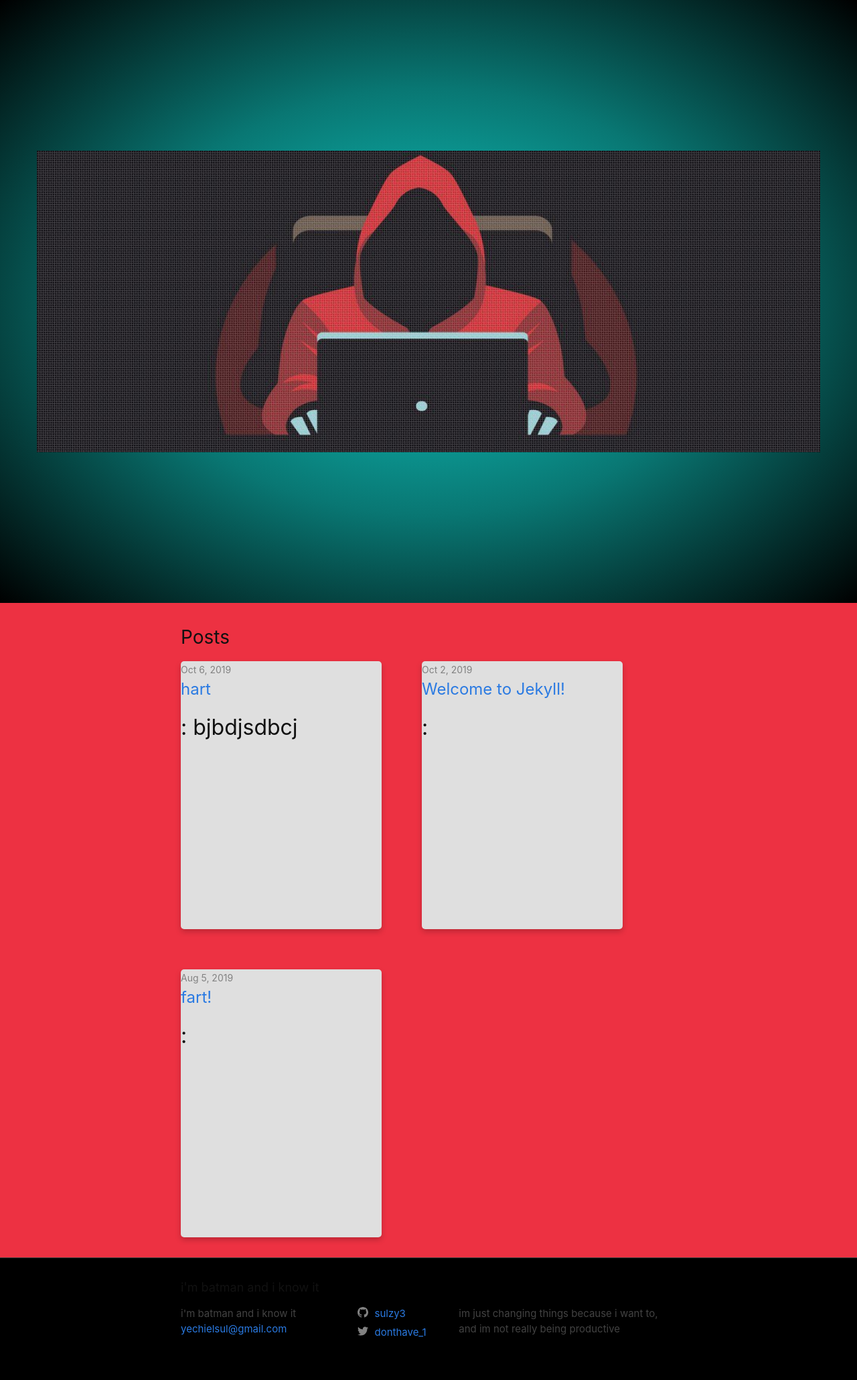
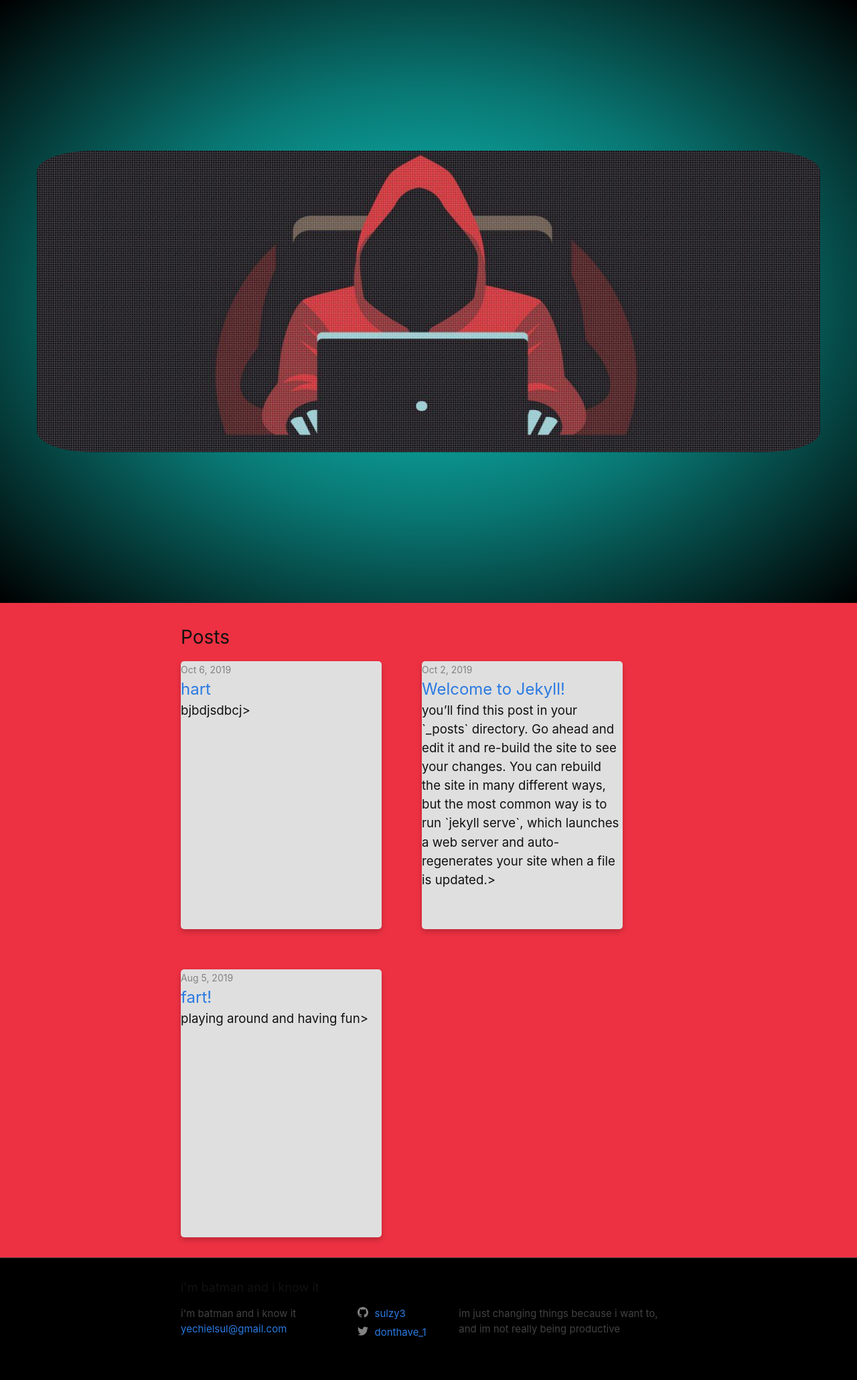
Before and after one commit to capslock-bmdc/capslock-website, a Jekyll site: the page built from test2/index.markdown, in a window 1280 px wide. Shown: the whole page at 67% size. Built offline with Jekyll 4.4.1, drawn with Linux system fonts in a browser that asks for light colours.

Commit message:
stupid mistakes fixed

```diff
--- a/test2/_layouts/home.html
+++ b/test2/_layouts/home.html
@@ -18,6 +18,7 @@ layout: default
     <h2 class="post-list-heading">{{ page.list_title | default: "Posts" }}</h2>
     <div class="post-list">
       {%- for post in site.posts -%}
+      <!-- need to add backgound image -->
       <div class="card" >
         {%- assign date_format = site.minima.date_format | default: "%b %-d, %Y" -%}
         <span class="post-meta">{{ post.date | date: date_format }}</span>
@@ -25,9 +26,9 @@ layout: default
           <a class="post-link" href="{{ post.url | relative_url }}">
             {{ post.title | escape }}
           </a>
-          <h1>:
-            {{ post.description }}
-          </h1>
+
+            {{ post.description }}<!--need to add a limter-->>
+
         </h3>
         {%- if site.show_excerpts -%}
           {{ post.excerpt }}
--- a/test2/_posts/2019-10-02-welcome-to-jekyll.markdown
+++ b/test2/_posts/2019-10-02-welcome-to-jekyll.markdown
@@ -3,7 +3,7 @@ layout: post
 title:  "Welcome to Jekyll!"
 date:   2019-10-02 19:39:25 +0300
 categories: jekyll update
-discription: you’ll find this post in your `_posts` directory. Go ahead and edit it and re-build the site to see your changes. You can rebuild the site in many different ways, but the most common way is to run `jekyll serve`, which launches a web server and auto-regenerates your site when a file is updated.
+description: you’ll find this post in your `_posts` directory. Go ahead and edit it and re-build the site to see your changes. You can rebuild the site in many different ways, but the most common way is to run `jekyll serve`, which launches a web server and auto-regenerates your site when a file is updated.
 
 ---
 You’ll find this post in your `_posts` directory. Go ahead and edit it and re-build the site to see your changes. You can rebuild the site in many different ways, but the most common way is to run `jekyll serve`, which launches a web server and auto-regenerates your site when a file is updated.
--- a/test2/_posts/2019-12-15-test2.md
+++ b/test2/_posts/2019-12-15-test2.md
@@ -2,6 +2,7 @@
 layout: post
 title:  "fart!"
 date: 2019-08-05  19:39:25 +0300
+description: playing around and having fun
 ---
 You’ll find this post in your `_posts` directory. Go ahead and edit it and re-build the site to see your changes. You can rebuild the site in many different ways, but the most common way is to run `jekyll serve`, which launches a web server and auto-regenerates your site when a file is updated.
 
--- a/test2/_sass/minima/_layout.scss
+++ b/test2/_sass/minima/_layout.scss
@@ -17,6 +17,7 @@
 .hacker{
   margin: 25vh;
   height: 50vh;
+  border-radius: 7%;
   //centering the pic
   display: block;
   margin-left: auto;
```
